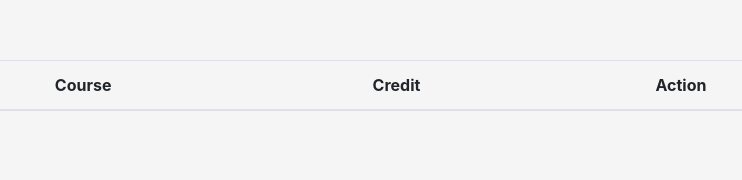
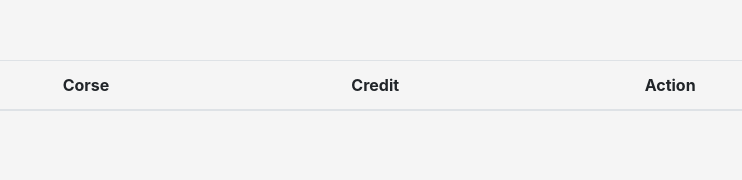
Before and after one commit to gauravchauhan2403/grade-predictor, a plain HTML site: page index.html in a window 1280 px wide. Shown: the part 412-592 px from the top of the page, 256-998 px from the left. Drawn offline with nearby package versions, Linux system fonts and the light colour scheme.

Commit message:
Update index.html

```diff
--- a/index.html
+++ b/index.html
@@ -61,7 +61,7 @@
         <thead>
           <tr>
             <th scope="col">Sno</th>
-            <th scope="col">Course</th>
+            <th scope="col">Corse</th>
             <th scope="col">Credit</th>
             <th scope="col">Action</th>
 
```
